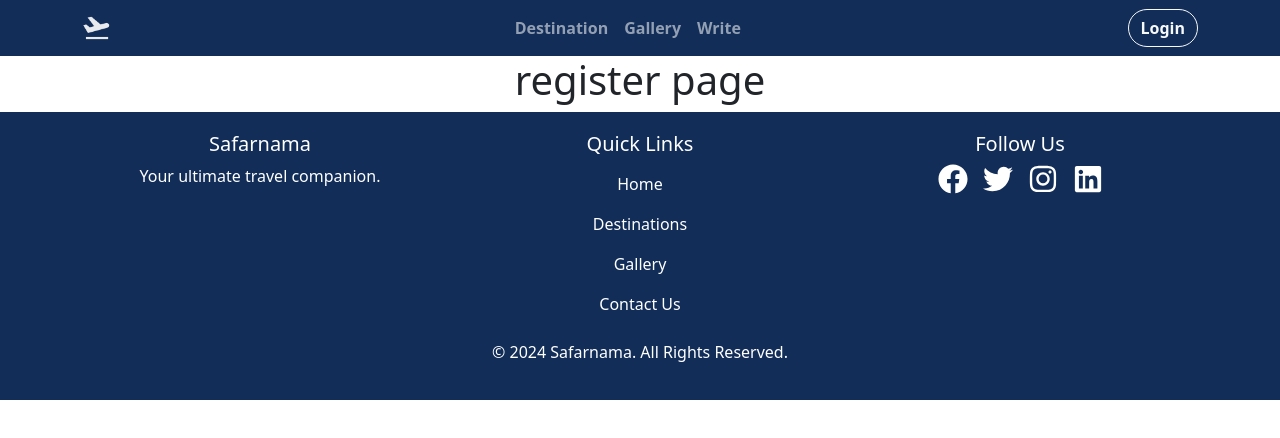
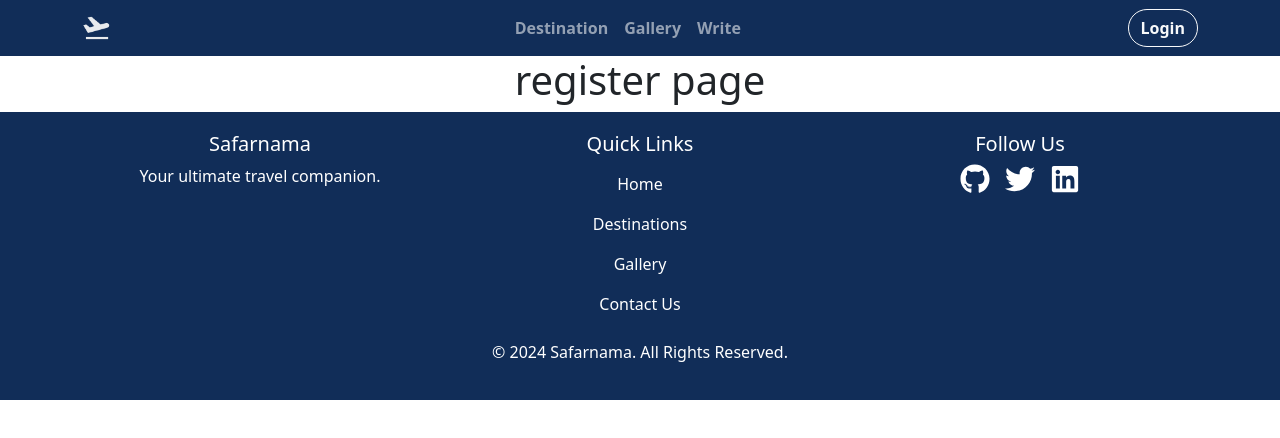
Before and after one commit to Suryakant01/Safarnama, a React (Create React App) app: page /register in a window 1280 px wide. Shown: the top 438 px of the page. Built offline with nearby package versions, Linux system fonts and the light colour scheme; no server answers.

Commit message:
updated github link in footer

```diff
--- a/src/components/Footer.components.jsx
+++ b/src/components/Footer.components.jsx
@@ -1,7 +1,7 @@
 import React from 'react';
 import { Container, Row, Col, Nav } from 'react-bootstrap';
 // import { FaIconName } from 'react-icons/fa';
-import { FaFacebook, FaTwitter, FaInstagram, FaLinkedin } from 'react-icons/fa';
+import { FaFacebook, FaTwitter, FaInstagram, FaLinkedin, FaGithub } from 'react-icons/fa';
 
 
 const Footer = () => {
@@ -25,9 +25,8 @@ const Footer = () => {
                     <Col md={4}>
                         <h5>Follow Us</h5>
                         <div>
-                            <a href="https://facebook.com" style={{ color: 'white', marginRight: '15px' }}><FaFacebook size={30} /></a>
+                            <a href="https://github.com/Suryakant01/Safarnama" style={{ color: 'white', marginRight: '15px' }}><FaGithub size={30} /></a>
                             <a href="https://twitter.com" style={{ color: 'white', marginRight: '15px' }}><FaTwitter size={30} /></a>
-                            <a href="https://instagram.com" style={{ color: 'white', marginRight: '15px' }}><FaInstagram size={30} /></a>
                             <a href="https://linkedin.com" style={{ color: 'white' }}><FaLinkedin size={30} /></a>
                         </div>
                     </Col>
--- a/src/components/HeroSection.components.jsx
+++ b/src/components/HeroSection.components.jsx
@@ -3,7 +3,7 @@ import { Button, Container } from 'react-bootstrap'
 import "../components/CSS/HeroSection.css"
 
 const HeroSection = () => {
-    const videoSource = "https://firebasestorage.googleapis.com/v0/b/bookify-59edc.appspot.com/o/Assests%2F3125396-uhd_3840_2160_25fps.mp4?alt=media&token=280f459a-5441-4577-a60d-dadc2d8d09a0";
+    const videoSource = "https://firebasestorage.googleapis.com/v0/b/safarnama-c075f.appspot.com/o/Assets%2FtravelVideo.mp4?alt=media&token=253087a6-9e38-4acb-ba81-74617f958810";
 
     return (
 
```
